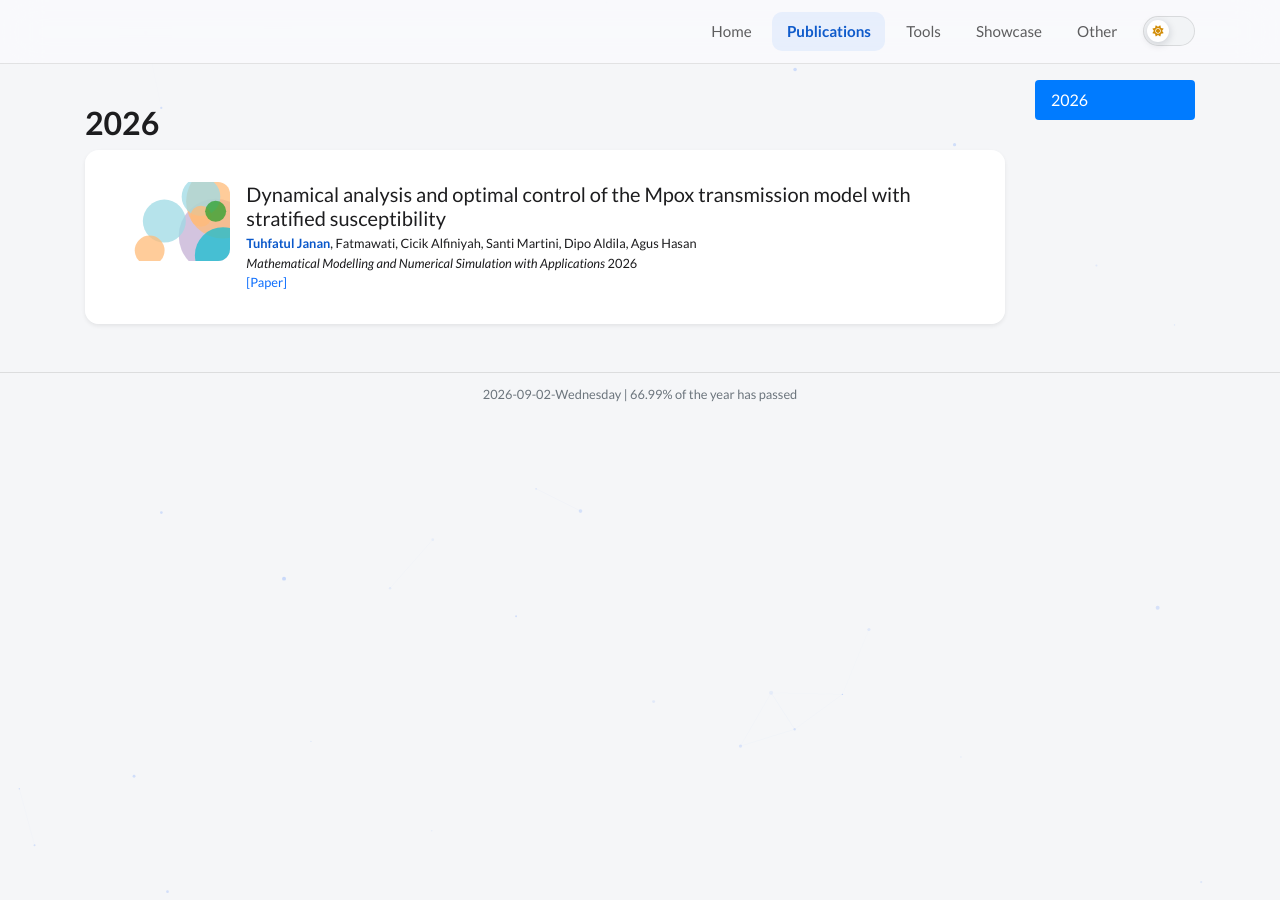
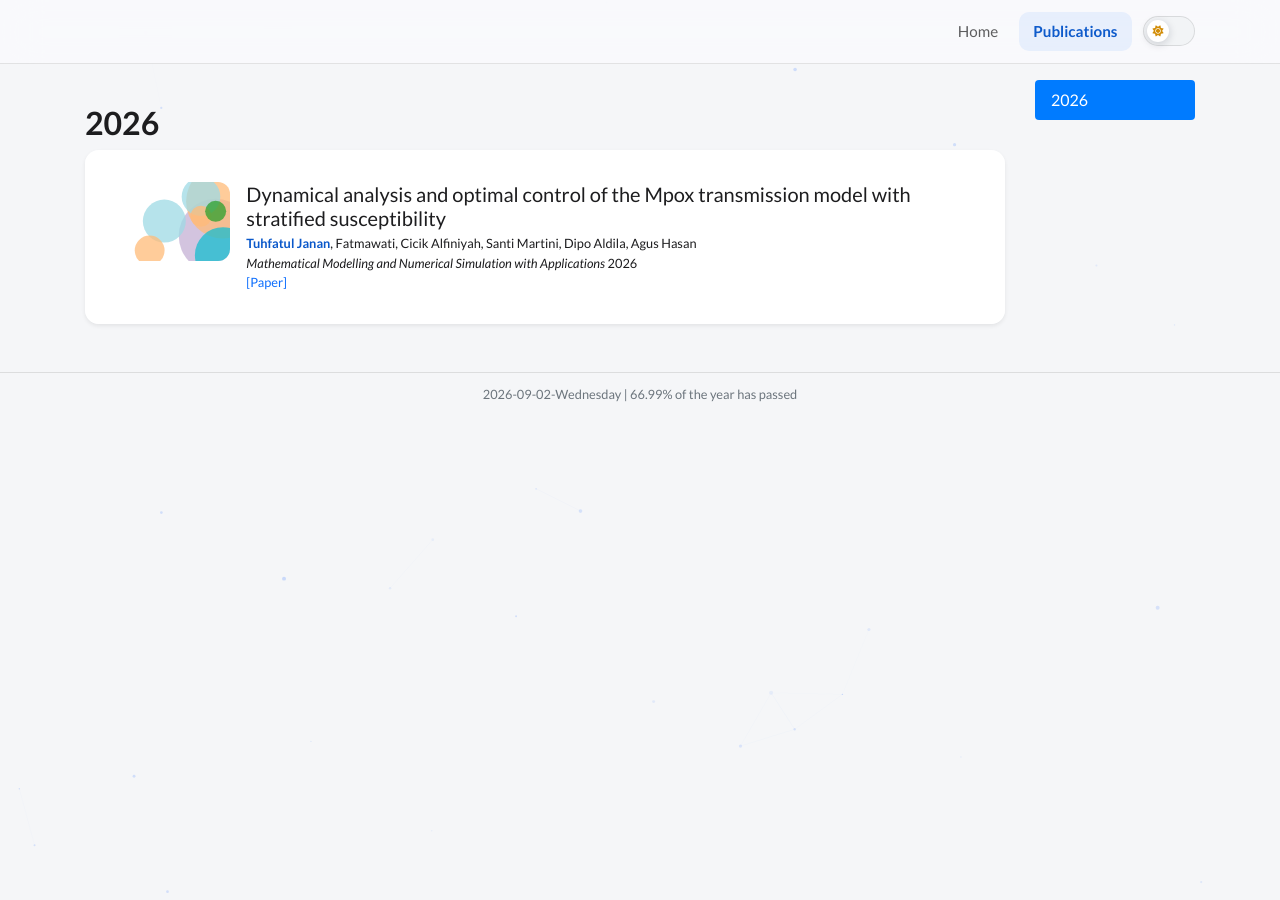
Before and after one commit to tuhfatuljanan/tuhfatuljanan.github.io, a Jekyll site: the page built from publications.html, in a window 1280 px wide. Built offline with Jekyll 4.4.1, drawn with Linux system fonts in a browser that asks for light colours; nearby versions of some CDN libraries; comment, search, counter and statistics services are not loaded; a style sheet for code colours, icons or effects is not loaded.

Commit message:
Update navigation.yml

```diff
--- a/_data/navigation.yml
+++ b/_data/navigation.yml
@@ -5,9 +5,3 @@ pages:
   url: /
 - name: Publications
   url: /publications
-- name: Tools
-  url: /tools
-- name: Showcase
-  url: /showcase
-- name: Other
-  url: /other
```
